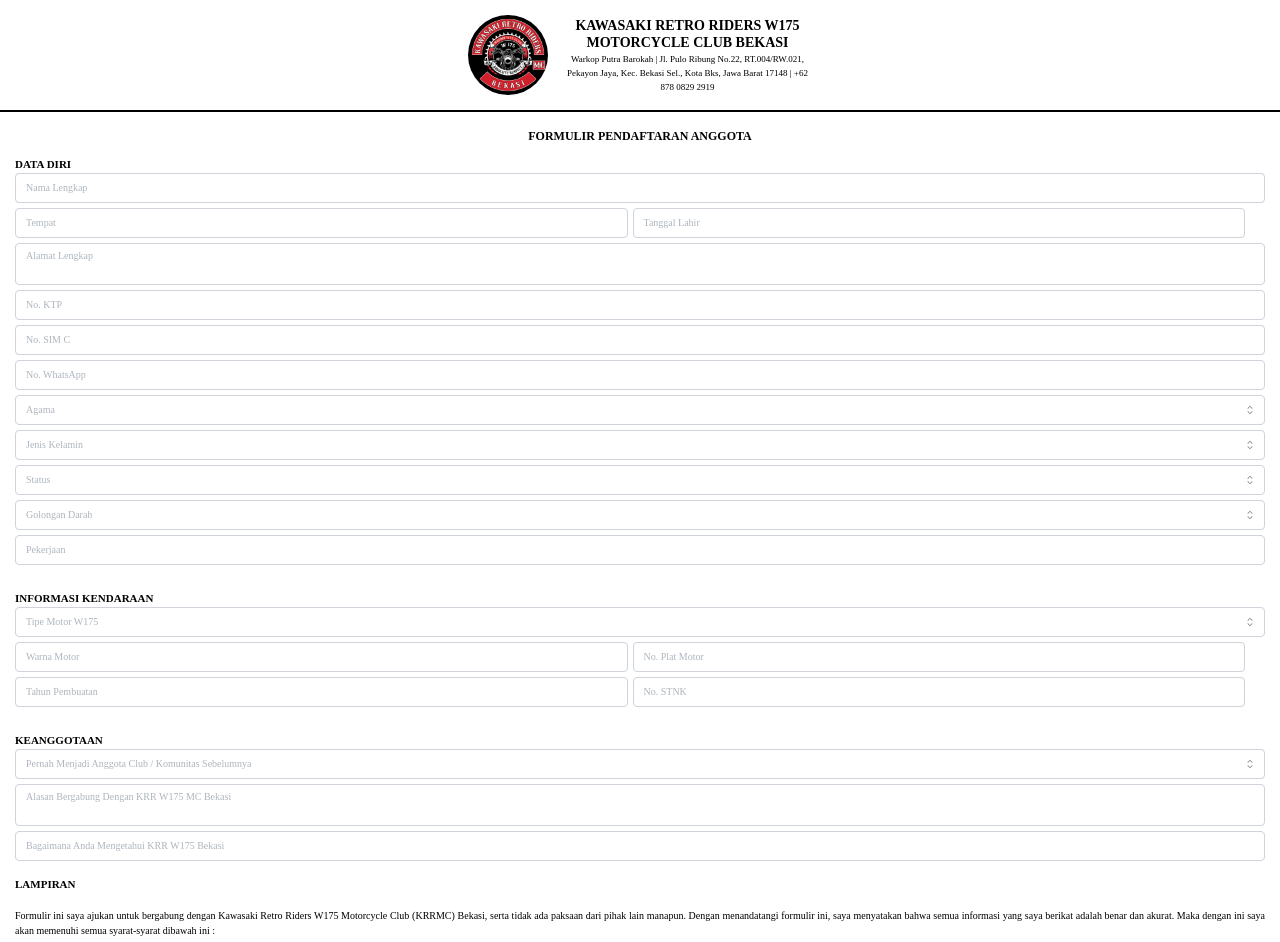
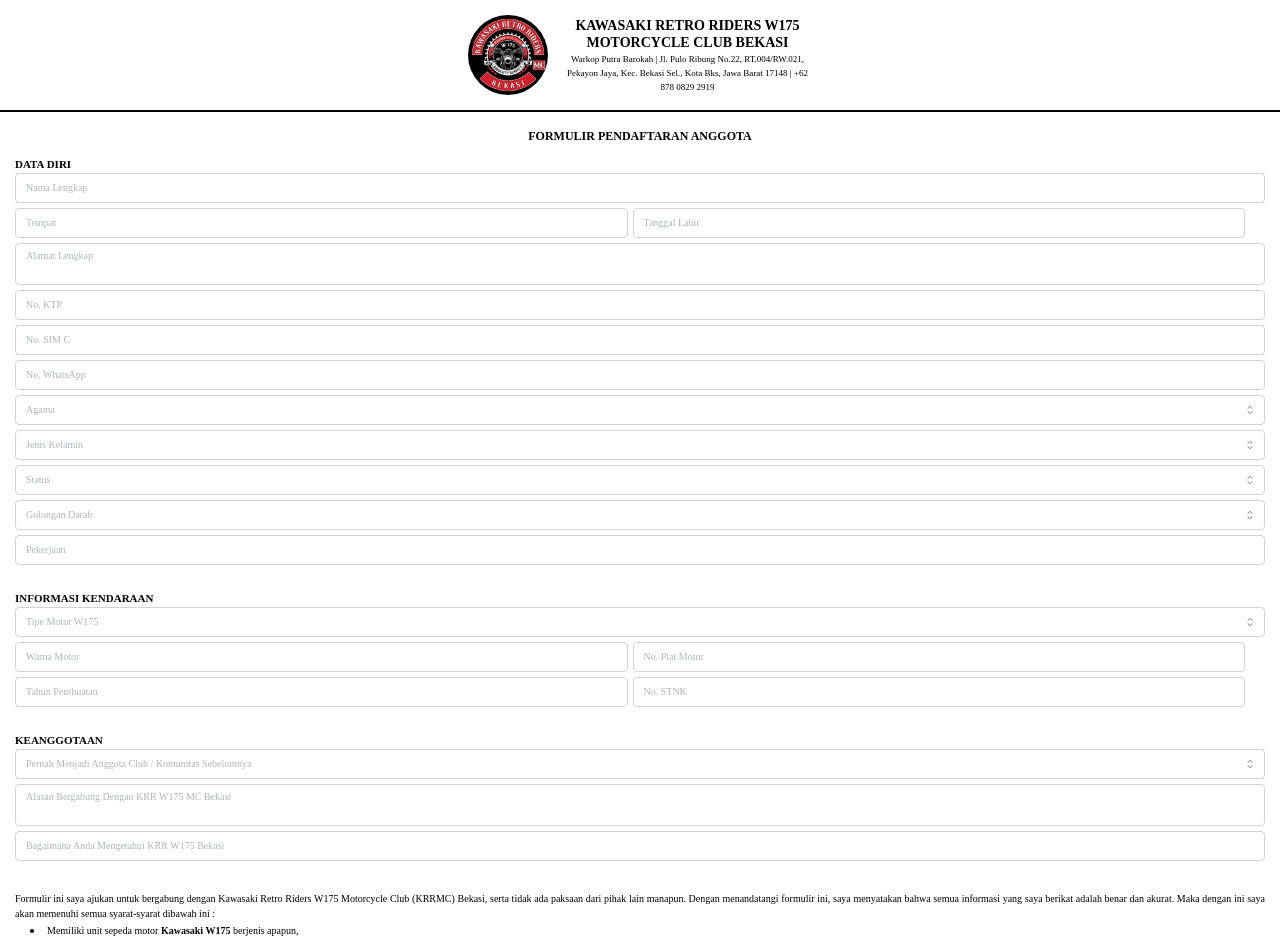
Before and after one commit to riosofwanhadi/form-regis-krrmc-bekasi, a React (Vite) app: page / in a window 1280 px wide. Shown: the top 942 px of the page. Built offline with nearby package versions, Linux system fonts and the light colour scheme.

Commit message:
leftover

```diff
--- a/src/App.tsx
+++ b/src/App.tsx
@@ -406,9 +406,9 @@ function App() {
 						{...form.getInputProps("Darimana anda mengetahui KRRMC Bekasi")}
 					/>
 				</Stack>
-				<Text fz={11} fw={700} px={15}>
+				{/* <Text fz={11} fw={700} px={15}>
 					LAMPIRAN
-				</Text>
+				</Text> */}
 				{/* <Stack align="center" justify="center" px={15} pt={10} gap={0}>
 					<Button
 						variant="gradient"
```
